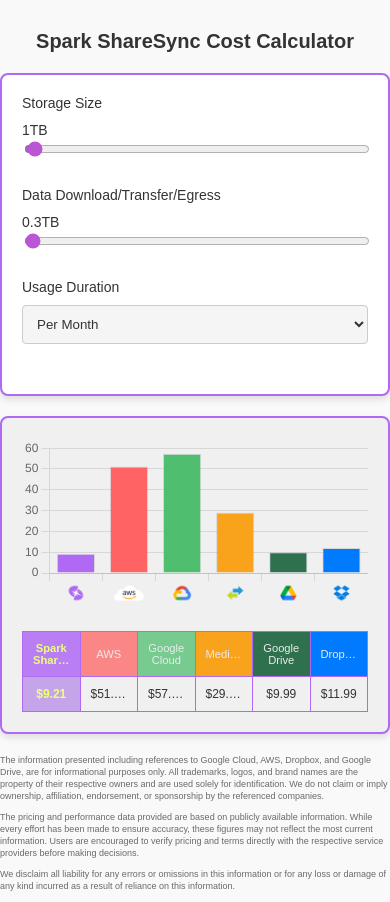
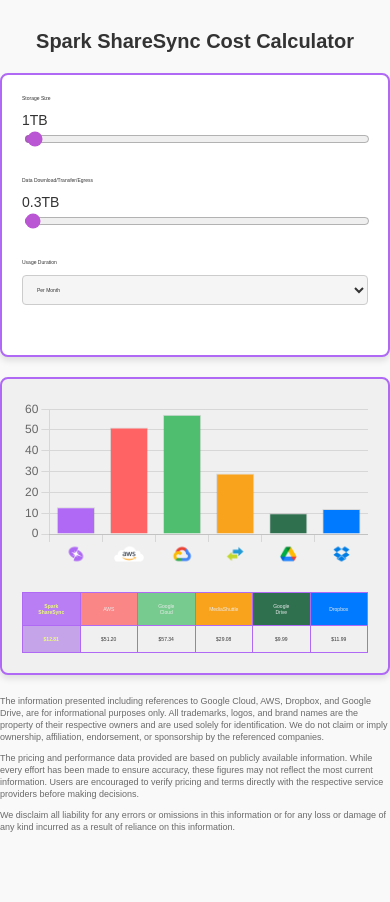
Before and after one commit to tamar-chatterjee/spark-calc-ss-l, a Flask app: page / in a window 390 px wide. After the commit the page ends 832 px from the top, so only its background shows below. Run offline with Flask 3, Linux system fonts and the light colour scheme.

Commit message:
Mobile font test

```diff
--- a/app.py
+++ b/app.py
@@ -17,11 +17,11 @@ def calculate():
     data_egress_gb = data_egress_tb * 1024
 
 
-    spark_base_cost_per_gb = 0.013 * usage_duration
+    spark_base_cost_per_gb = 0.015 * usage_duration
     spark_base_cost = spark_base_cost_per_gb * storage_size_gb
 
     if storage_size_tb > 0.1:
-        max_discount = 0.65
+        max_discount = 0.35
         discount_ramp_start = 0.1
         discount_ramp_end = 2.0
 
@@ -97,4 +97,4 @@ def calculate():
     })
 
 if __name__ == '__main__':
-    app.run(debug=True, host='0.0.0.0', port=5000)
+    app.run(debug=True, host='0.0.0.0', port=5005)
--- a/templates/index.html
+++ b/templates/index.html
@@ -240,15 +240,18 @@
             form label,
             form input,
             form select {
+                font-size: 5px;
                 width: 100%;
             }
         }
         @media (max-width: 600px) {
             .results {
+                font-size: 5px;
                 overflow-x: auto;
             }
 
             .results table {
+                font-size: 5px;
                 width: 100% !important;
                 max-width: 100% !important;
                 table-layout: fixed;
@@ -257,6 +260,7 @@
 
             .results table th,
             .results table td {
+                font-size: 5px;
                 text-align: center;
                 overflow: hidden;
                 text-overflow: ellipsis;
```
